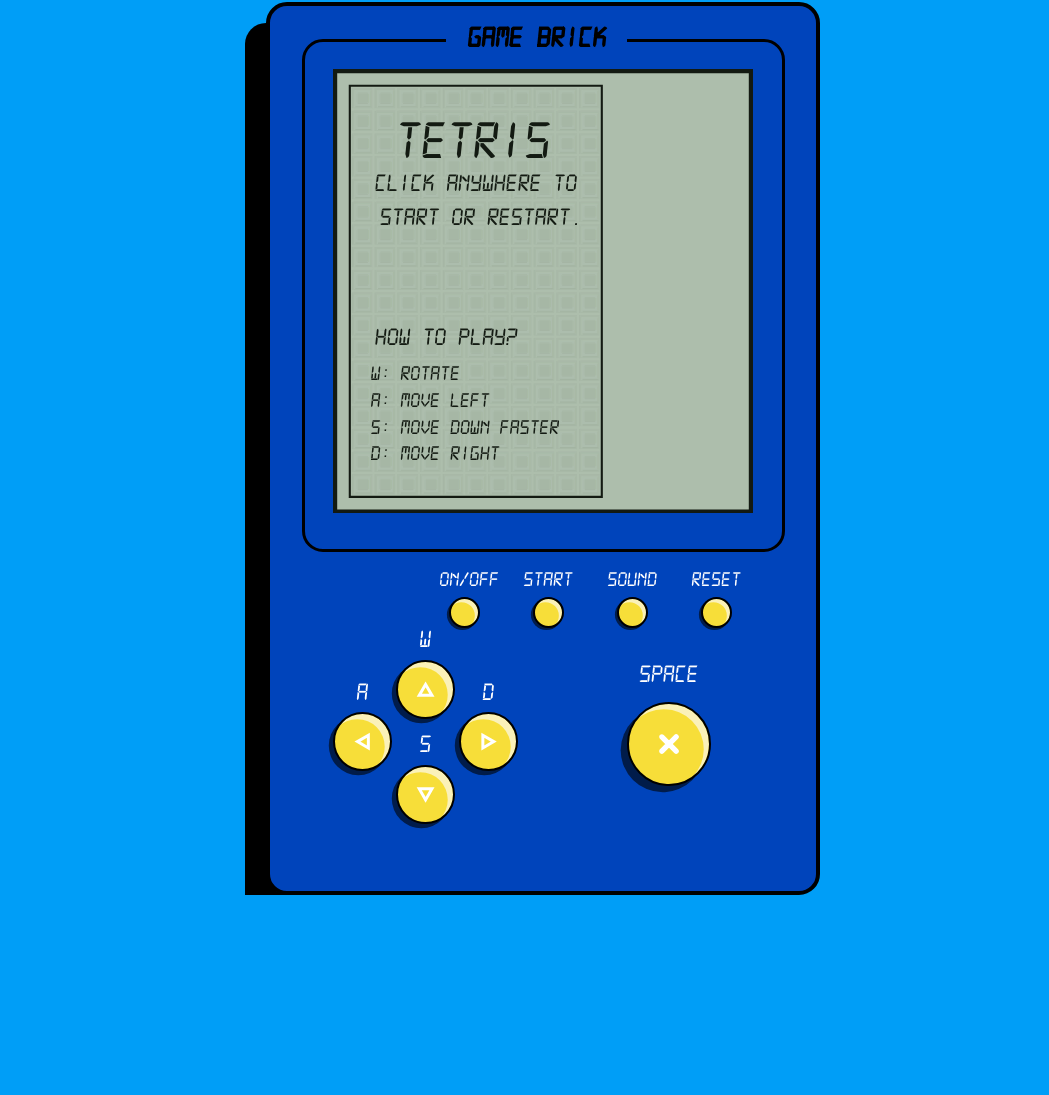
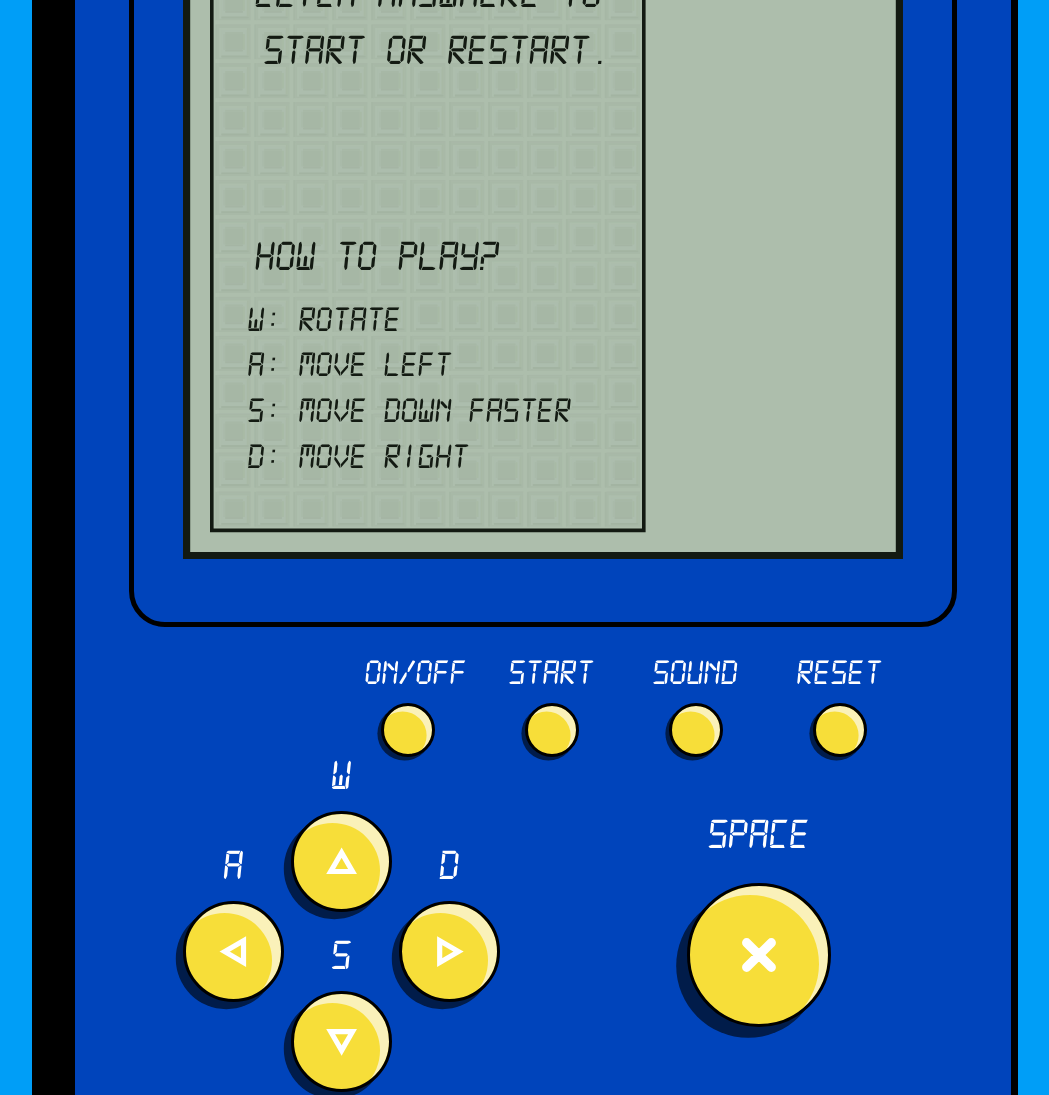
Before and after one commit to LeonardoPinheiroLacerda/BrickGameLegacy, a plain HTML site: page index.html in a window 1280 px wide. Shown: the top 1095 px of the page, without its empty margins (97-1146 px from the left). Before the commit the page ends 895 px from the top, so only its background shows below. Drawn offline with Linux system fonts and the light colour scheme.

Commit message:
fix: Remoção de zoom automatico

```diff
--- a/index.html
+++ b/index.html
@@ -1,6 +1,7 @@
 <html>
 
 <head>
+    <meta name="viewport" content="width=device-width, initial-scale=1.0, maximum-scale=1.0, user-scalable=0">
     <title>Brick Game</title>
     <style>
         body {
@@ -39,7 +40,7 @@
     <script src="piece7.js"></script>
     <script src="tetris.js"></script>
     <script>
-        const tetris = new Tetris(420, "#brick-game", true);
+        const tetris = new Tetris(720, "#brick-game", true);
         tetris.init();
     </script>
 
```
